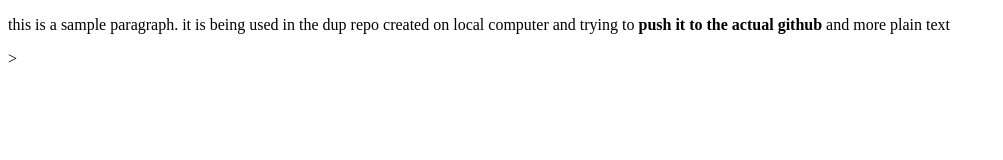
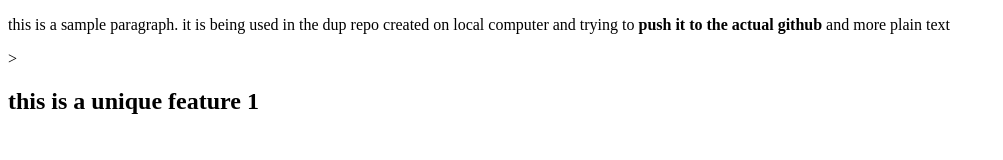
Before and after one commit to bollempallisaisahithii/locallymaderepo, a plain HTML site: page index.html in a window 1280 px wide. Shown: the whole page, without its empty margins (0-1003 px from the left). Drawn offline with Linux system fonts and the light colour scheme.

Commit message:
add new feature

```diff
--- a/index.html
+++ b/index.html
@@ -7,5 +7,6 @@
 </head>
 <body>
     <p> this is a sample paragraph. it is being used in the dup repo created on local computer and trying to <b> push it to the actual github</b> and more plain text </p>>
+    <h2> <b> this is a unique feature 1 </b></h2>
 </body>
 </html>
```
